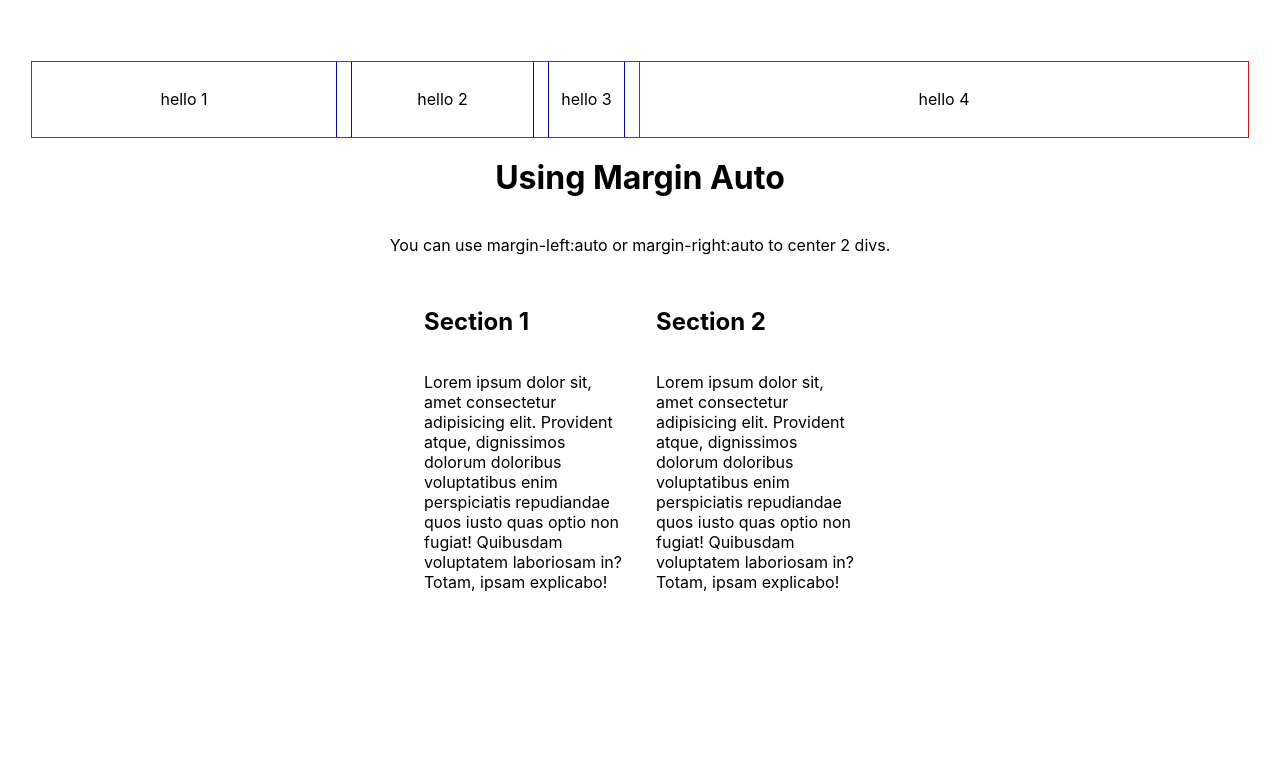
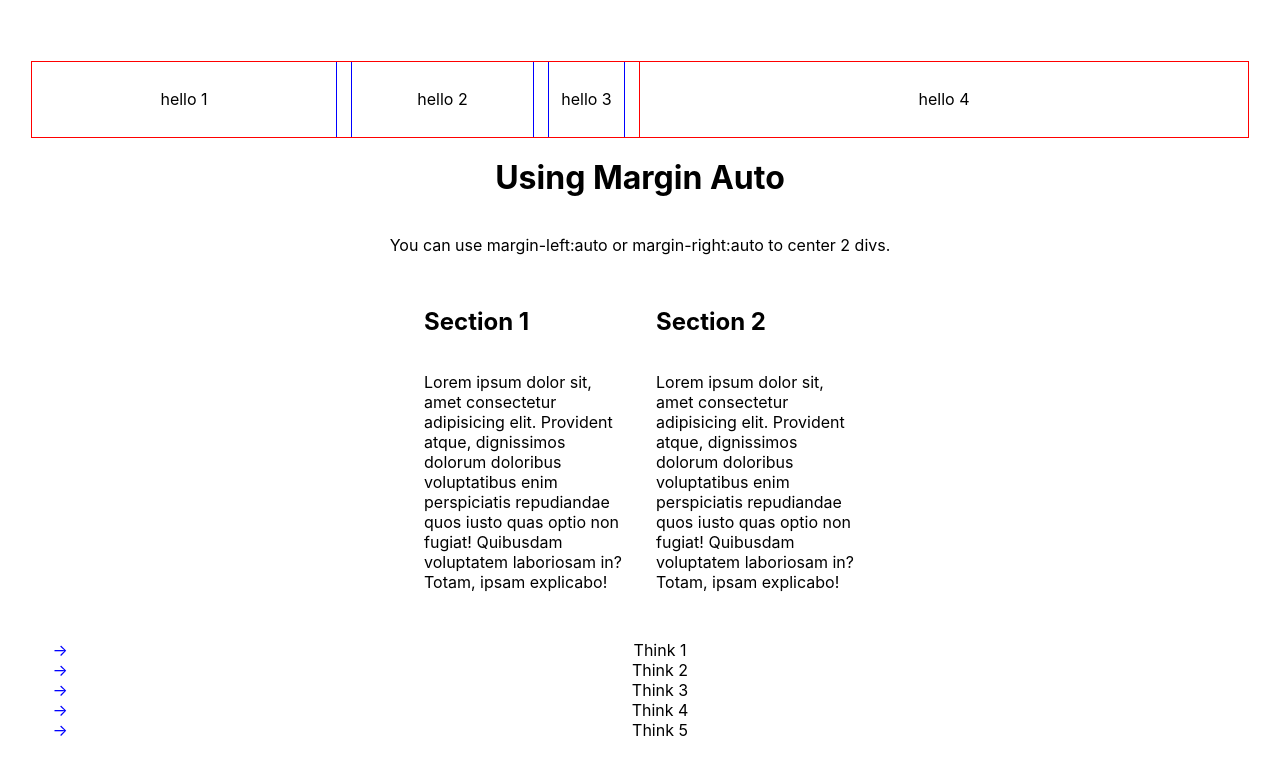
Before and after one commit to mostlyclicks/css-work, a React (Create React App) app: page /marker in a window 1280 px wide. Shown: the part 240-1014 px from the top of the page. Before the commit the page ends 896 px from the top, so only its background shows below. Built offline with nearby package versions, Linux system fonts and the light colour scheme.

Commit message:
play with marker psuedo element

```diff
--- a/src/App.js
+++ b/src/App.js
@@ -3,6 +3,7 @@ import './App.css';
 import ColumnDiv from './components/ColumnDiv'
 import FlexWork from './components/FlexWork'
 import AutoWork from './components/AutoWork'
+import Marker from './components/Marker'
 
 function App() {
   return (
@@ -10,6 +11,7 @@ function App() {
       <ColumnDiv />
       <FlexWork />
       <AutoWork />
+      <Marker />
     </div>
   );
 }
--- /dev/null
+++ b/src/components/Marker.js
@@ -0,0 +1,32 @@
+import React from 'react'
+import styled from 'styled-components'
+
+const Marker = () => {
+  return (
+    <div>
+      <Ul>
+        <li>Think 1</li>
+        <li>Think 2</li>
+        <li>Think 3</li>
+        <li>Think 4</li>
+        <li>Think 5</li>
+      </Ul>
+
+
+    </div>
+  )
+}
+
+export default Marker
+
+
+const Ul = styled.ul`
+
+
+li::marker {
+  content: '→ ';
+  //https://unicode-table.com/en/
+  color:blue;
+}
+
+`
```
